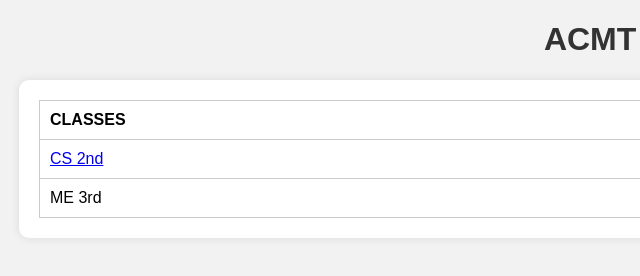
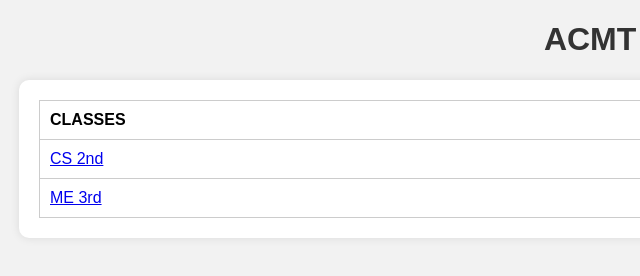
Before and after one commit to mayank-singh-mayank/ACMT, a plain HTML site: page index.html in a window 1280 px wide. Shown: the full height of the page, 1-641 px from the left. Drawn offline with Linux system fonts and the light colour scheme.

Commit message:
Update index.html

```diff
--- a/index.html
+++ b/index.html
@@ -20,7 +20,7 @@
 
             </tr>
             <tr>
-                <td>ME 3rd</td>
+                <td><a href="ME_sub_list.html">ME 3rd</a></td>
 
             </tr>
         </table>
```
